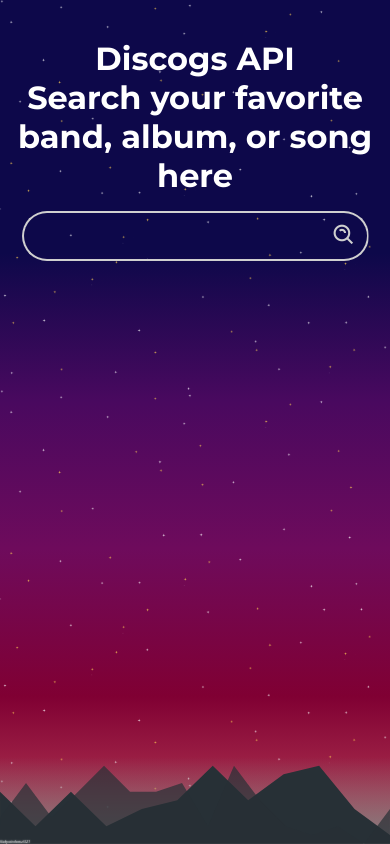
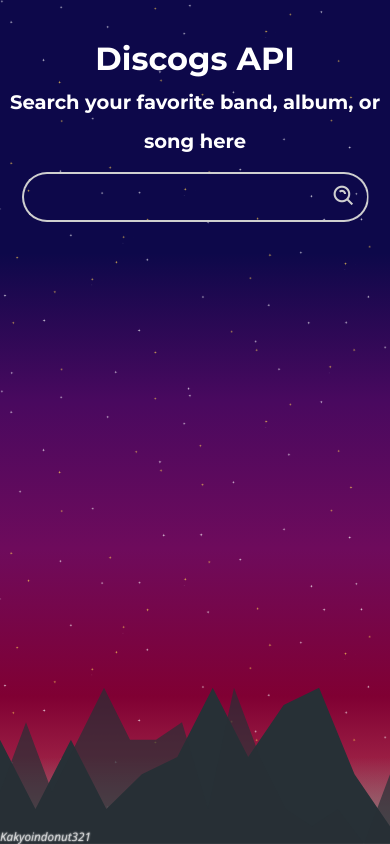
Before and after one commit to kakyoindonut321/discogs-api, a Next.js app: page / in a window 390 px wide. Built offline with nearby package versions, Linux system fonts and the light colour scheme.

Commit message:
alhamdullilah udh selesai 5

```diff
--- a/pages/index.js
+++ b/pages/index.js
@@ -49,7 +49,7 @@
       </Head>
       <main className={styles.main}>
         <h1 className={styles.titleScreen}>
-          Discogs API <br /> Search your favorite band, album, or song here
+          Discogs API <br /> <span className={styles.titleSubScreen}>Search your favorite band, album, or song here</span>
         </h1>
         {/* <p className={styles.titleDisclaimer}>no it's discogs not discord</p> */}
         <Search onSearch={fetchData}></Search>
--- a/styles/Home.module.css
+++ b/styles/Home.module.css
@@ -2,6 +2,13 @@
 
 
 /* background */
+
+.mountain {
+    /* position: absolute; */
+    width: 100%;
+    /* height: 100vh; */
+    overflow: hidden;
+}
 
 .mountain svg {
     position: absolute;
@@ -159,6 +166,7 @@
 .card {
     position: relative;
     width: 250px;
+    font-size: 2vw;
     /* height: 300px; */
     margin: 10px;
     padding: 5px;
@@ -411,6 +419,9 @@
         width: 250px;
         padding: 3px;
     }
+    .watermark {
+        font-size: 2vw;
+    }
 }
 
 @media screen and (max-width: 940px) {
@@ -424,6 +435,18 @@
     .card {
         width: 150px;
         padding: 3px;
+    }
+    .titleSubScreen {
+        font-size: 5vw;
+    }
+    .watermark {
+        font-size: 3vw;
+    }
+    .mountain svg {
+        transform: translateY(-50%) scaleY(200%);
+    }
+    .mountain svg:nth-child(1) {
+        background-image: linear-gradient(to bottom, transparent, transparent, grey);
     }
 }
 
@@ -441,6 +464,7 @@
     .card {
         width: 170px;
         padding: 3px;
+        font-size: 3vw;
     }
 }
 
@@ -455,5 +479,6 @@
     .card {
         width: 120px;
         padding: 3px;
+        font-size: 4vw;
     }
 }
```
